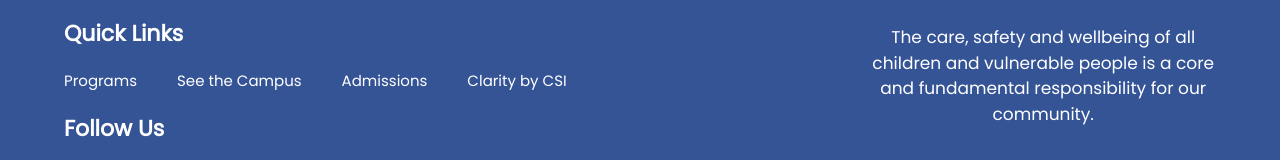
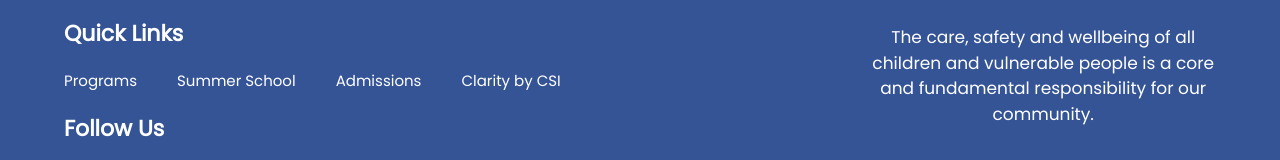
Before and after one commit to Synapse-Solutions/CSI, a Next.js app: page /robins in a window 1280 px wide. Shown: the part 3278-3438 px from the top of the page. Built offline with nearby package versions, Linux system fonts and the light colour scheme.

Commit message:
fixed issues

```diff
--- a/app/sharecomponents/Footer.tsx
+++ b/app/sharecomponents/Footer.tsx
@@ -30,7 +30,7 @@ export default function Footer() {
             <p className="hover:text-[#028676]">Programs</p>
           </Link>
           <Link href={"/coming-soon"}>
-            <p className="hover:text-[#028676]">See the Campus</p>
+            <p className="hover:text-[#028676]">Summer School</p>
           </Link>
           <Link href={"/coming-soon"}>
             <p className="hover:text-[#028676]">Admissions</p>
```
